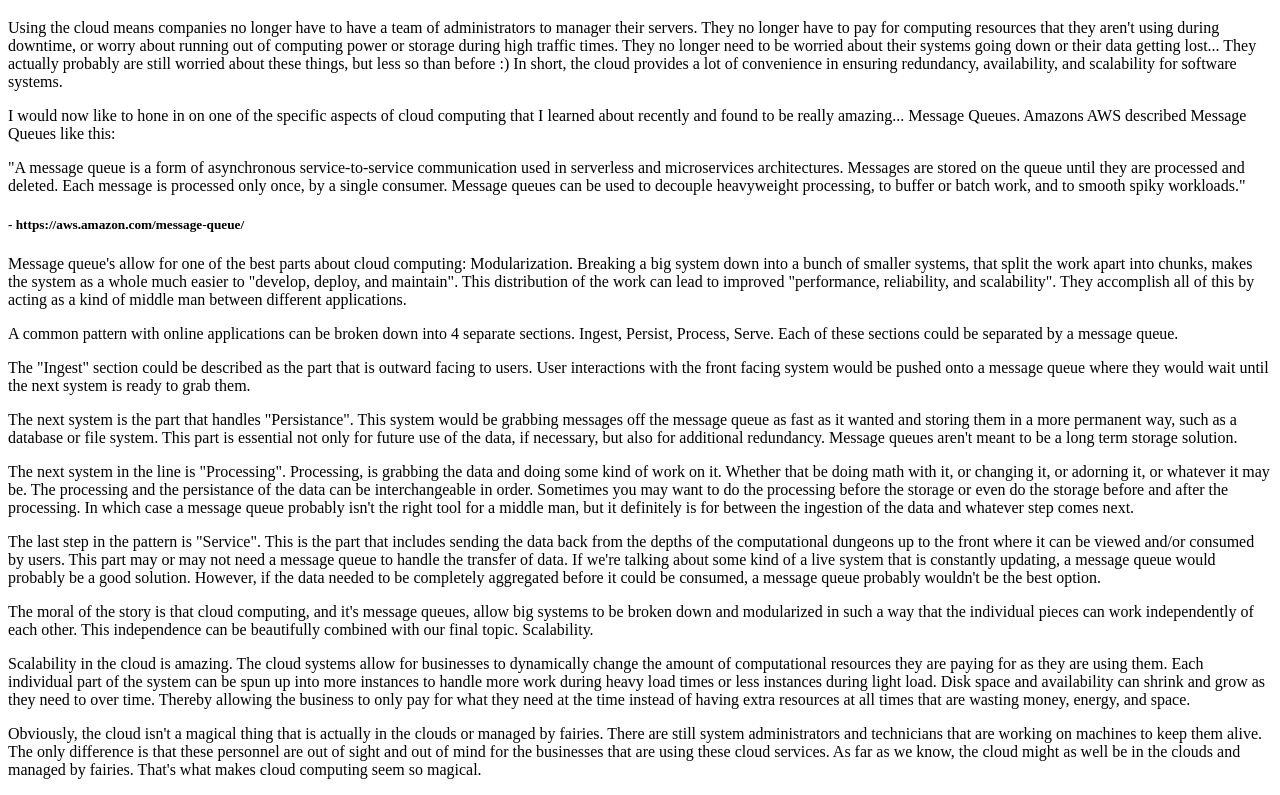
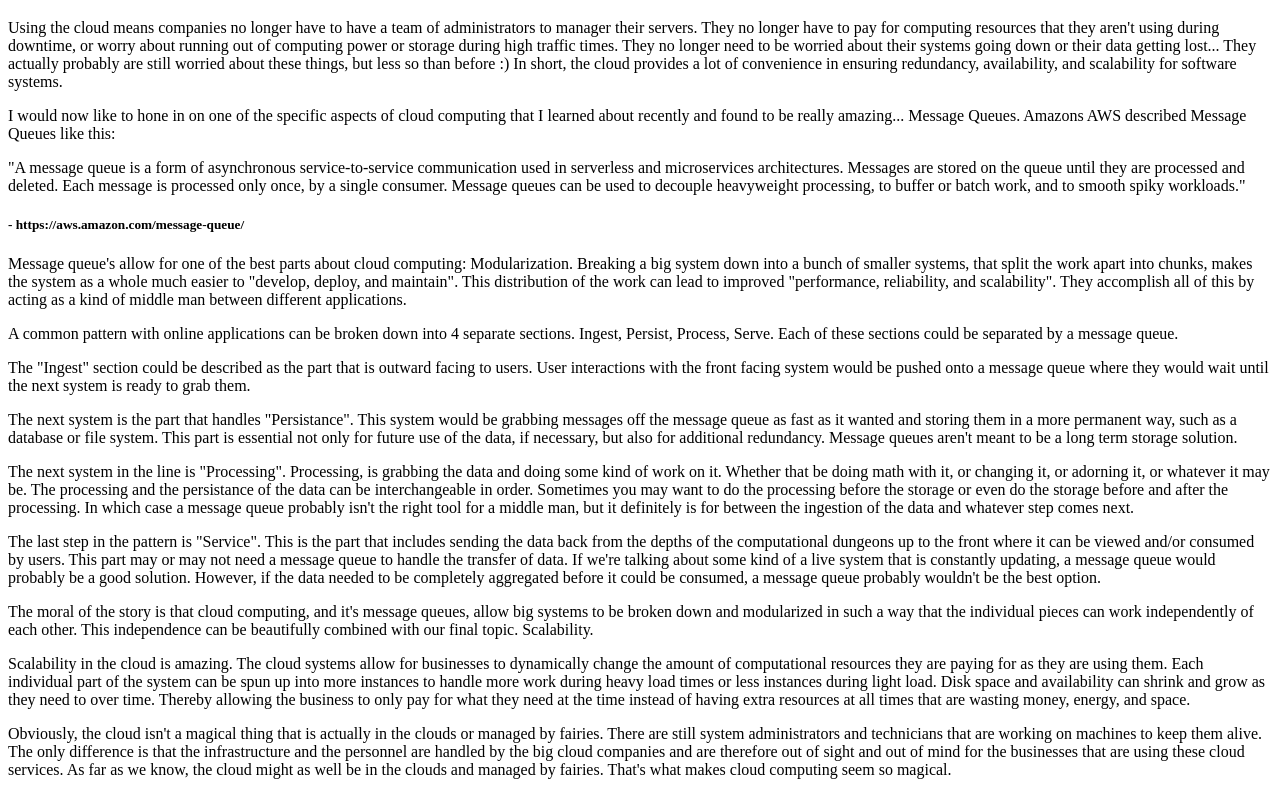
Before and after one commit to tpoulsen93/tpoulsen93.github.io, a plain HTML site: page index.html in a window 1280 px wide. Shown: the part 494-1289 px from the top of the page. Drawn offline with Linux system fonts and the light colour scheme.

Commit message:
added some words

```diff
--- a/index.html
+++ b/index.html
@@ -113,10 +113,11 @@ to over time. Thereby allowing the business to only pay for what they need at
 the time instead of having extra resources at all times that are wasting
 money, energy, and space.</p>
 
- <p>Obviously, the cloud isn't a magical thing that is actually in the clouds or
-managed by fairies. There are still system administrators and technicians that
-are working on machines to keep them alive. The only difference is that these
-personnel are out of sight and out of mind for the businesses that are using
-these cloud services. As far as we know, the cloud might as well be in the
-clouds and managed by fairies. That's what makes cloud computing seem so
-magical.</p>
+ <p>Obviously, the cloud isn't a magical thing that is actually in the clouds
+   or managed by fairies. There are still system administrators and technicians
+   that are working on machines to keep them alive. The only difference is that
+   the infrastructure and the personnel are handled by the big cloud companies
+   and are therefore out of sight and out of mind for the businesses that are
+   using these cloud services. As far as we know, the cloud might as well be in
+   the clouds and managed by fairies. That's what makes cloud computing seem so
+   magical.</p>
```
